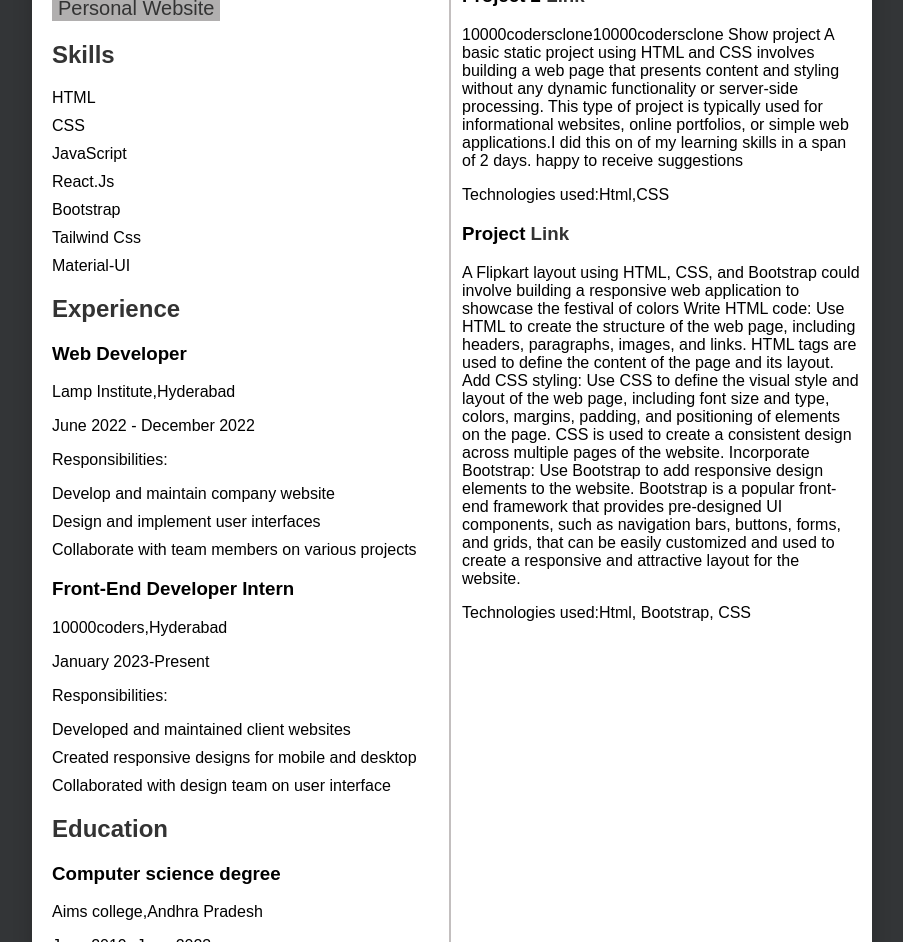
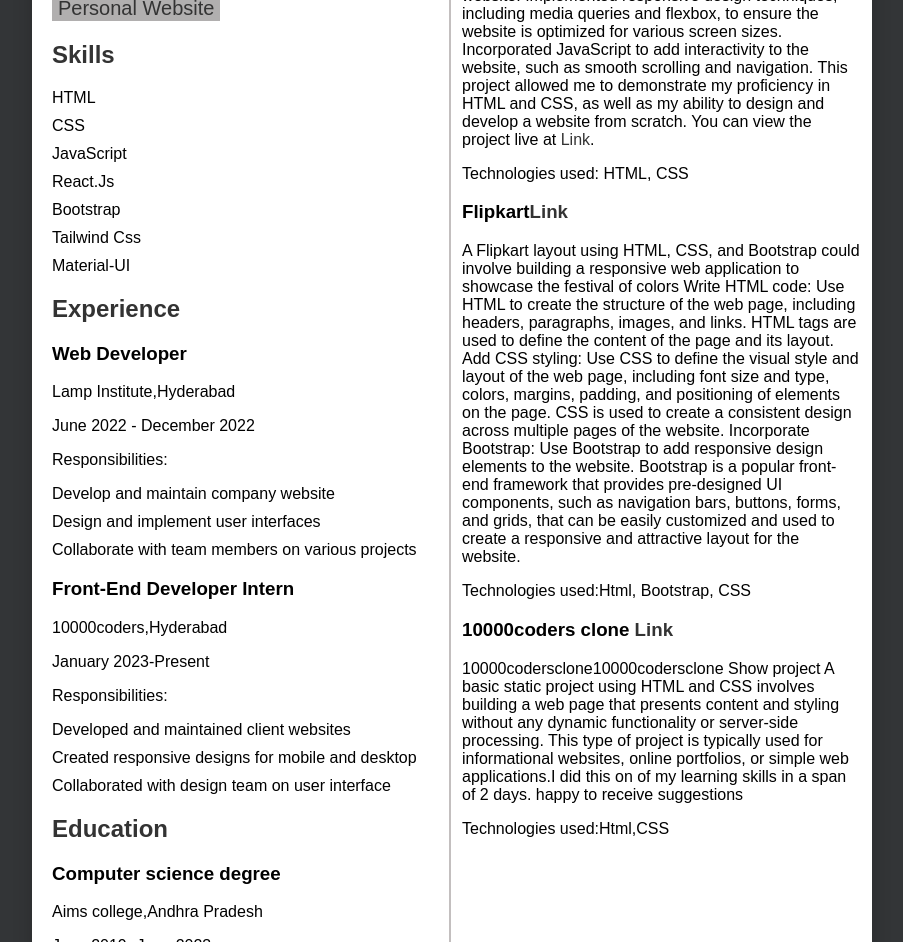
Before and after one commit to EedupugantiVenkatesh/resumegit, a plain HTML site: page index.html in a window 1280 px wide. Shown: the part 314-1256 px from the top of the page, without its empty margins (188-1091 px from the left). Drawn offline with Linux system fonts and the light colour scheme.

Commit message:
Update index.html

```diff
--- a/index.html
+++ b/index.html
@@ -192,21 +192,15 @@
             <h2>Projects</h2>
             <ul>
                 <li>
-                    <h3>Project 1<a class="hover" href="">Link</a></h3>
+                    <h3>Resume<a class="hover" href="https://eedupugantivenkatesh.github.io/resumegit/">Link</a></h3>
 
-                    <p>Description of project 1</p>
-                    <p>Technologies used: HTML, CSS, JavaScript</p>
+                    <p>HTML and CSS Resume Project: Designed and coded a responsive and modern-looking personal resume website using HTML and CSS. Utilized HTML5 semantic tags to structure the content and CSS3 to style the website. Implemented responsive
+                        design techniques, including media queries and flexbox, to ensure the website is optimized for various screen sizes. Incorporated JavaScript to add interactivity to the website, such as smooth scrolling and navigation. This project
+                        allowed me to demonstrate my proficiency in HTML and CSS, as well as my ability to design and develop a website from scratch. You can view the project live at <a class="hover" href="https://eedupugantivenkatesh.github.io/resumegit/">Link</a>.</p>
+                    <p>Technologies used: HTML, CSS</p>
                 </li>
                 <li>
-                    <h3>Project 2 <a class="hover" href="  https://eedupugantivenkatesh.github.io/10kcoders-git/">Link</a></h3>
-
-                    <p>
-                        10000codersclone10000codersclone Show project A basic static project using HTML and CSS involves building a web page that presents content and styling without any dynamic functionality or server-side processing. This type of project is typically used
-                        for informational websites, online portfolios, or simple web applications.I did this on of my learning skills in a span of 2 days. happy to receive suggestions</p>
-                    <p>Technologies used:Html,CSS</p>
-                </li>
-                <li>
-                    <h3>Project <a class="hover" href="  https://eedupugantivenkatesh.github.io/flipkartclone/">Link</a></h3>
+                    <h3>Flipkart<a class="hover" href="  https://eedupugantivenkatesh.github.io/flipkartclone/">Link</a></h3>
 
                     <p>A Flipkart layout using HTML, CSS, and Bootstrap could involve building a responsive web application to showcase the festival of colors Write HTML code: Use HTML to create the structure of the web page, including headers, paragraphs,
                         images, and links. HTML tags are used to define the content of the page and its layout. Add CSS styling: Use CSS to define the visual style and layout of the web page, including font size and type, colors, margins, padding, and
@@ -214,6 +208,15 @@
                         front-end framework that provides pre-designed UI components, such as navigation bars, buttons, forms, and grids, that can be easily customized and used to create a responsive and attractive layout for the website.</p>
                     <p>Technologies used:Html, Bootstrap, CSS</p>
                 </li>
+                <li>
+                    <h3>10000coders clone <a class="hover" href="  https://eedupugantivenkatesh.github.io/10kcoders-git/">Link</a></h3>
+
+                    <p>
+                        10000codersclone10000codersclone Show project A basic static project using HTML and CSS involves building a web page that presents content and styling without any dynamic functionality or server-side processing. This type of project is typically used
+                        for informational websites, online portfolios, or simple web applications.I did this on of my learning skills in a span of 2 days. happy to receive suggestions</p>
+                    <p>Technologies used:Html,CSS</p>
+                </li>
+
             </ul>
         </div>
         <hr class="vertical">
```
